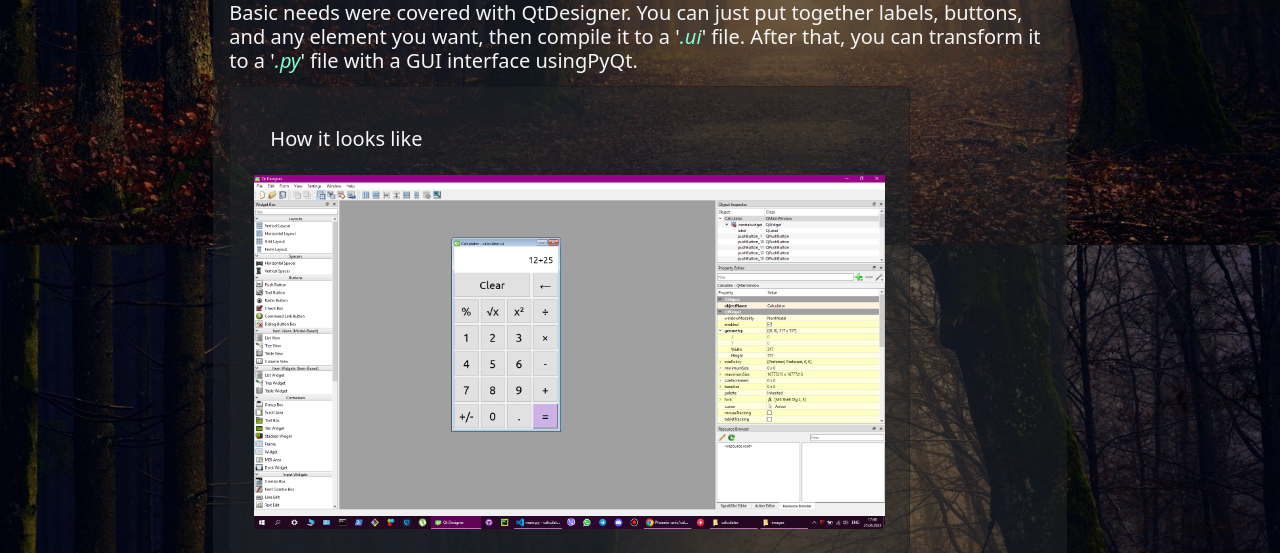
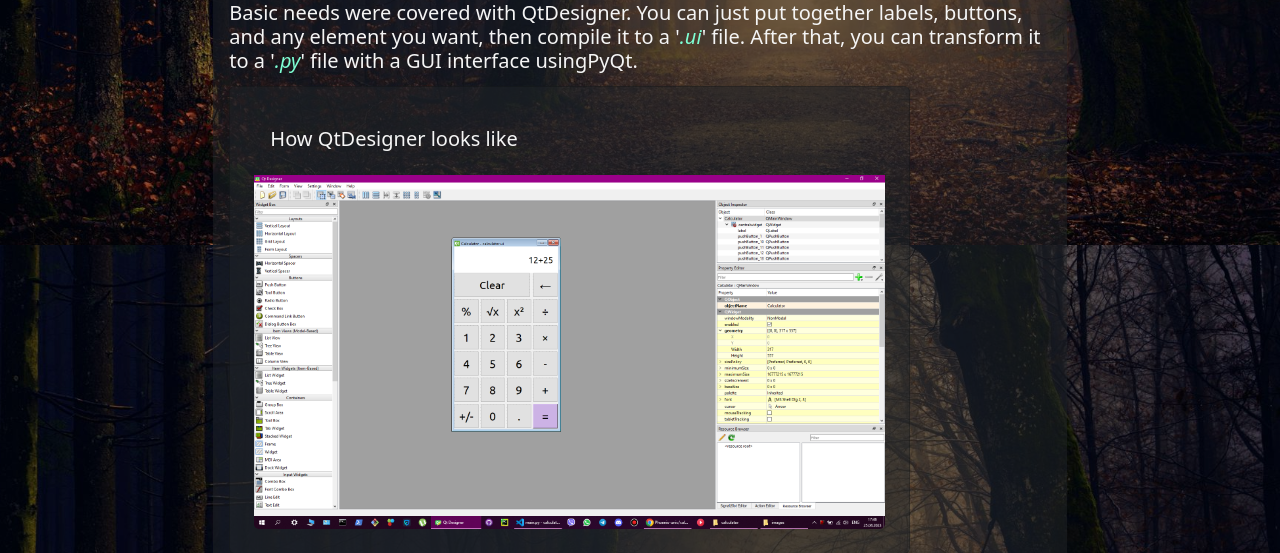
Before and after one commit to Phoenix-unic/my-blog, a Flask app: page /calculator in a window 1280 px wide. Shown: the part 1355-1908 px from the top of the page. Run offline with Flask 3, Linux system fonts and the light colour scheme.

Commit message:
added .gitignore, some unimportant changes in text

```diff
--- a/templates/calculator.html
+++ b/templates/calculator.html
@@ -60,7 +60,7 @@ active-link
       <div class="col-lg-10">
         <div class="card text-bg-dark w-100 p-4">
           <div class="card-body">
-            <h5 class="card-title">How it looks like</h5>
+            <h5 class="card-title">How QtDesigner looks like</h5>
           </div>
           <img src="/static/images/calculator/qt-designer.png" class="card-img-bottom img-fluid"
             onclick="openModal('/static/images/calculator/qt-designer.png')">
```
Also changed, not shown: 1 other file.
